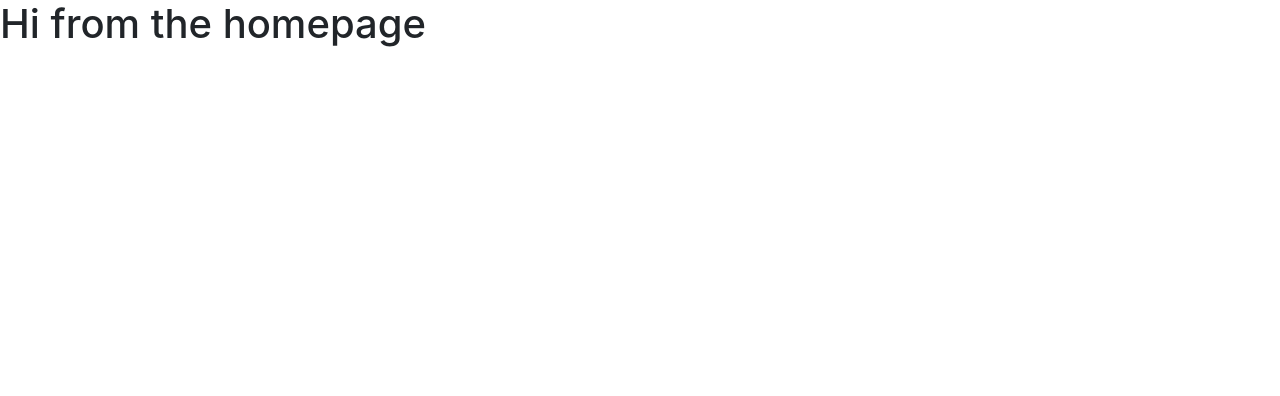
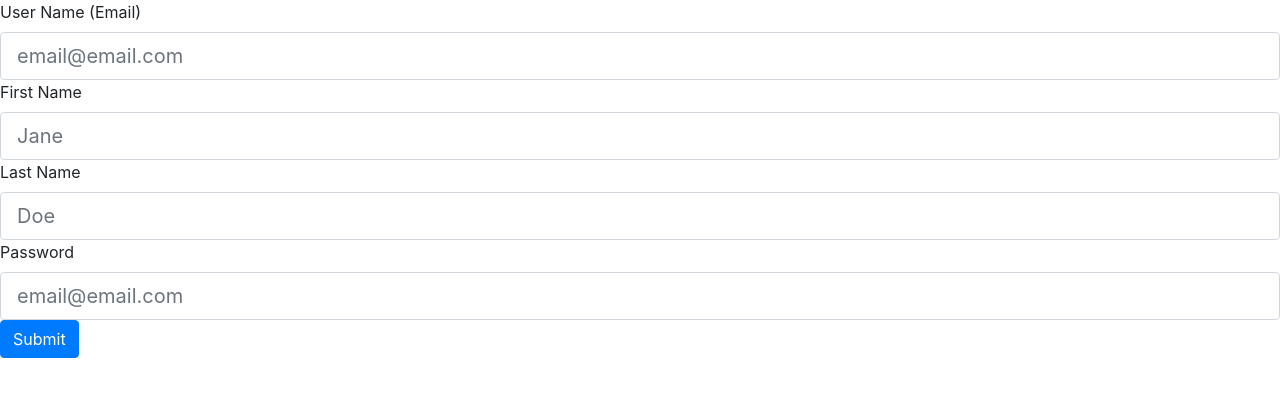
Before and after one commit to CerberusC24/diginote2, a React (Create React App) app in the folder client/: page / in a window 1280 px wide. Shown: the top 396 px of the page. Built offline with nearby package versions, Linux system fonts and the light colour scheme.

Commit message:
Created folder for login components. Inside there are components for login-form and register-form each is connected to the same css. I also installed sweet alert and added a swal to the register component.

```diff
--- a/client/package.json
+++ b/client/package.json
@@ -8,7 +8,8 @@
     "react": "^16.8.6",
     "react-dom": "^16.8.6",
     "react-router-dom": "^5.0.0",
-    "react-scripts": "3.0.1"
+    "react-scripts": "3.0.1",
+    "sweetalert": "^2.1.2"
   },
   "scripts": {
     "start": "react-scripts start",
--- /dev/null
+++ b/client/src/components/login-components/loginform.js
@@ -0,0 +1,25 @@
+import React from "react";
+import "./home-style.css";
+
+function LoginForm () {
+  return (
+    <form>
+      <div className="form-group">
+
+      <label htmlFor="userName">
+        User Name
+      </label>
+      <input id="userName" className="form-control form-control-lg" type="email" placeholder="email@email.com" />
+
+      <label htmlFor="password">
+        Password
+      </label>
+      <input id="password" className="form-control form-control-lg" type="password" placeholder="email@email.com" />
+
+      <input type="submit" class="btn btn-primary" />
+      </div>
+    </form>
+  )
+}
+
+export default LoginForm;
--- /dev/null
+++ b/client/src/components/login-components/registerform.js
@@ -0,0 +1,98 @@
+import React, { Component } from "react";
+import "./home-style.css";
+import swal from 'sweetalert';
+import { register } from "../../utils/API";
+
+class  RegisterForm extends Component {
+
+  // state information
+  state = {
+    userName: "",
+    firstName: "",
+    lastName: "",
+    password: ""
+  };
+
+  // start input change function
+  handleInputChange = event => {
+    // Getting the value and name of the input which triggered the change
+    let value = event.target.value;
+    const name = event.target.name;
+
+    // Updating the input's state
+    this.setState({
+      [name]: value
+    });
+
+
+
+  }
+  // end input change function
+
+  // start onSubmit function
+  handleOnSubmit = event => {
+    event.preventDefault();
+
+    // start if statements
+
+    if (!this.state.firstName || !this.state.lastName || !this.state.userName || !this.state.password){
+      swal("Please fill the form out completely so we can handle your request"
+      )
+    }
+    else {
+    const userInfo = {
+      userName: this.state.userName,
+      firstName: this.state.firstName,
+      lastName: this.state.lastName,
+      password: this.state.password,
+    }
+    register(userInfo);
+
+    this.setState({
+      userName: "",
+    firstName: "",
+    lastName: "",
+    password: ""
+    });
+  }
+    // end if statements
+
+  }
+  // end onSubmit function
+
+  // start render area
+  render() {
+    return (
+      <form onSubmit={this.handleOnSubmit}>
+        <div className="form-group">
+
+        <label htmlFor="userName">
+          User Name (Email)
+        </label>
+        <input id="userName" className="form-control form-control-lg" type="email" placeholder="email@email.com" onChange={this.handleInputChange} value={this.state.userName} name="userName" />
+
+        <label htmlFor="firstName">
+          First Name
+        </label>
+        <input id="firstName" className="form-control form-control-lg" type="text" placeholder="Jane" onChange={this.handleInputChange} value={this.state.firstName} name="firstName"/>
+
+        <label htmlFor="lastName">
+          Last Name
+        </label>
+        <input id="lastName" className="form-control form-control-lg" type="text" placeholder="Doe" onChange={this.handleInputChange} value={this.state.lastName} name="lastName"/>
+
+        <label htmlFor="password">
+          Password
+        </label>
+        <input id="password" className="form-control form-control-lg" type="password" placeholder="email@email.com" onChange={this.handleInputChange} value={this.state.password} name="password"/>
+
+        <input type="submit" class="btn btn-primary" />
+        </div>
+      </form>
+    )
+  };
+  // end render area
+}
+
+
+export default RegisterForm;
--- a/client/src/pages/home.js
+++ b/client/src/pages/home.js
@@ -1,5 +1,6 @@
 import React, { Component } from 'react';
-
+import LoginForm from "../components/login-components/loginform";
+import RegisterForm from "../components/login-components/registerform"
 class Home extends Component {
   state = {
 
@@ -7,7 +8,9 @@ class Home extends Component {
 
   render()  {
     return (
-      <h1>Hi from the homepage</h1>
+      <div>
+        <RegisterForm />
+      </div>
     )
 
   }
--- a/client/src/utils/API.js
+++ b/client/src/utils/API.js
@@ -54,7 +54,7 @@ export const getAllCategories = () => {
 };
 
 export const newCategory = categoryData => {
-  return axios.post(`/api/category` categoryData);
+  return axios.post(`/api/category`, categoryData);
 };
 
 export const getPostByCategory = categoryID => {
--- a/package.json
+++ b/package.json
@@ -23,6 +23,7 @@
   },
   "homepage": "https://github.com/CerberusC24/diginote2#readme",
   "dependencies": {
+    "@sweetalert/with-react": "^0.1.1",
     "axios": "^0.18.0",
     "bcrypt": "^3.0.6",
     "dotenv": "^8.0.0",
@@ -32,7 +33,8 @@
     "moment": "^2.24.0",
     "mysql2": "^1.6.5",
     "node-spotify-api": "^1.1.1",
-    "sequelize": "^5.8.6"
+    "sequelize": "^5.8.6",
+    "swal": "^0.1.0"
   },
   "devDependencies": {
     "concurrently": "^4.1.0",
```
Also changed, not shown: client/src/components/login-components/home-style.css (added), 2 other files (tests, documents, lock files or other folders).
